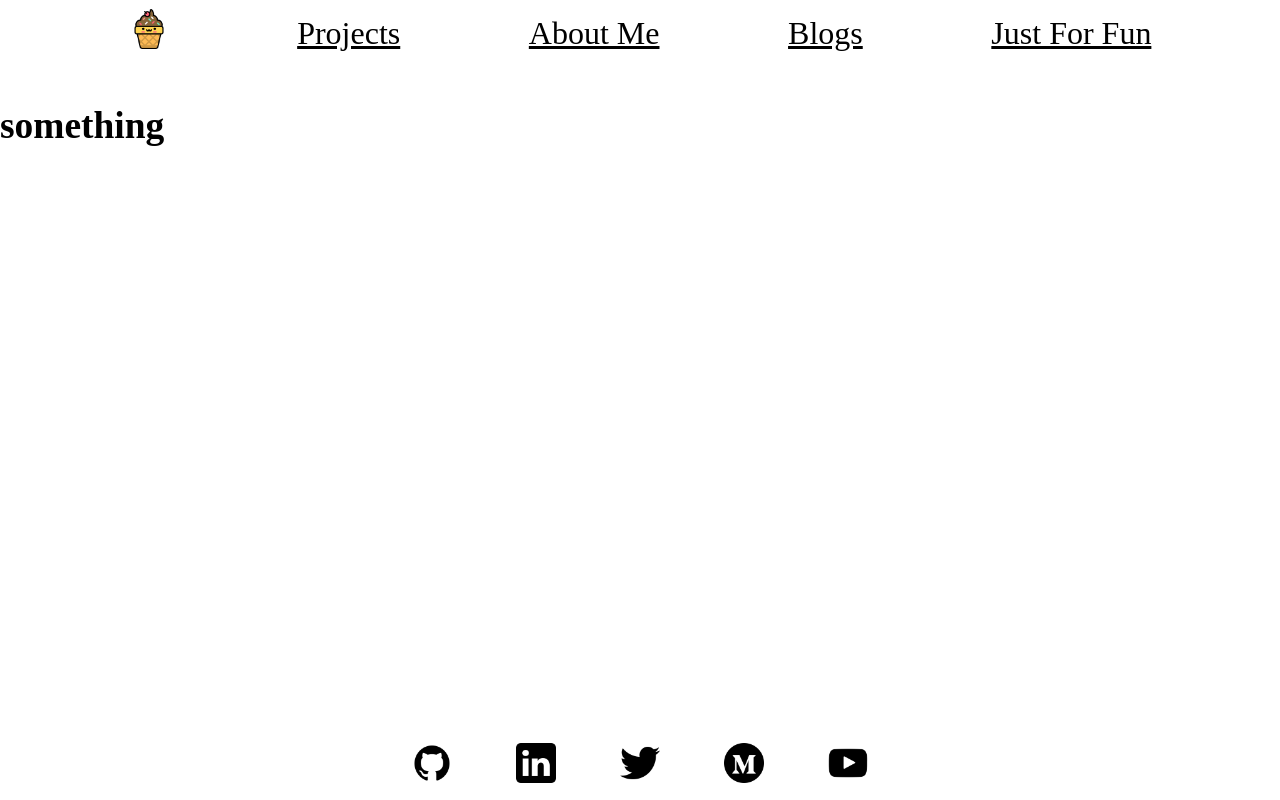
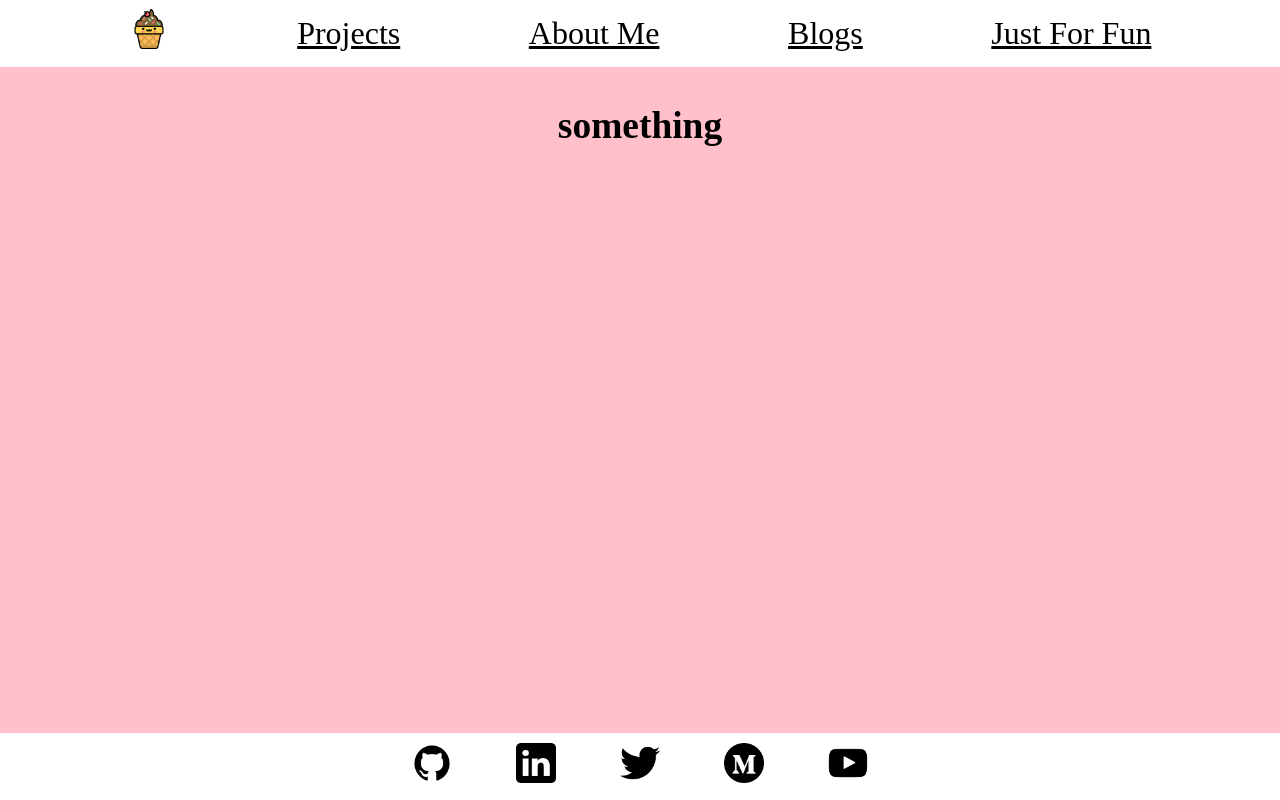
Before and after one commit to jzolo22/jz-portfolio, a React (Create React App) app: page /about in a window 1280 px wide. Built offline with nearby package versions, Linux system fonts and the light colour scheme; a web font is replaced by a local one.

Commit message:
add in-line styling to motion.div

```diff
--- a/src/App.js
+++ b/src/App.js
@@ -1,6 +1,7 @@
 import logo from './logo.svg';
 import './App.css';
 import { Switch, Route } from 'react-router-dom'
+import { useLocation } from 'react-router-dom';
 import { AnimatePresence } from 'framer-motion';
 import Header from './components/Header';
 import Footer from './components/Footer';
@@ -8,6 +9,8 @@ import Home from './Pages/Home';
 import About from './Pages/About';
 
 function App() {
+  const location = useLocation()
+
   return (
     <div className="main">
 
@@ -17,7 +20,7 @@ function App() {
 
       <AnimatePresence exitBeforeEnter initial={false}>
         <div className="center">
-          <Switch>
+          <Switch location={location} key={location.pathname}>
             <Route path="/about" component={About} />
             {/* <Route path="/projects" component={ProjectContainer} /> */}
             {/* <Route path="/blogs" component={BlogContainer} /> */}
--- a/src/Pages/About.js
+++ b/src/Pages/About.js
@@ -1,13 +1,29 @@
+import React from 'react'
+import { motion } from 'framer-motion';
+import styled from 'styled-components'
 
-
-import React from 'react'
+// let CenteredDiv = styled.div`
+//     grid-area: 1 / 1 / -1 / -1;
+//     text-align: center;
+//     background-color: pink;
+// `
 
 function About(){
     return (
-        <div>
-            <h3>something</h3>
-        </div>
+        <motion.div
+        initial={{ opacity: 0 }}
+        animate={{ opacity: 1 }}
+        exit={{ opacity: 0 }}
+        transition={{ duration: 1 }}
+        // animate={{ x: 500 }}
+        // transition={{ ease: "easeOut", duration: 2 }}
+        style={{gridArea: "1 / 1 / -1 / -1", textAlign: "center", backgroundColor: "pink"}}
+        >
 
+        {/* <CenteredDiv> */}
+                    <h3>something</h3>
+        {/* </CenteredDiv> */}
+            </motion.div>
     )
 }
 
--- a/src/Pages/Home.js
+++ b/src/Pages/Home.js
@@ -1,6 +1,8 @@
 import React from 'react'
 import NameBanner from '../components/NameBanner'
 import styled from 'styled-components'
+import { motion } from 'framer-motion';
+
 
 const StyledHi = styled.div`
     grid-area: 3 / 4 / -1 / -1
@@ -12,11 +14,20 @@ function Home(){
 
     return (
         <>
-        <StyledHi>
-            <h3>Hi! I'm</h3>
-        </StyledHi>
-        <NameBanner names={names}/>
+         <motion.div
+            initial={{ opacity: 0 }}
+            animate={{ opacity: 1 }}
+            exit={{ opacity: 0 }}
+            transition={{ duration: 0.5 }}
+            style={{gridArea: "1 / 1 / -1 / -1"}}
+        >
+            <StyledHi>
+                <h3 style={{paddingLeft: "20%", paddingTop: "5%"}}>Hi! I'm</h3>
+            </StyledHi>
+            <NameBanner names={names}/>
+         </motion.div>
         </>
+
     )
 }
 
```
